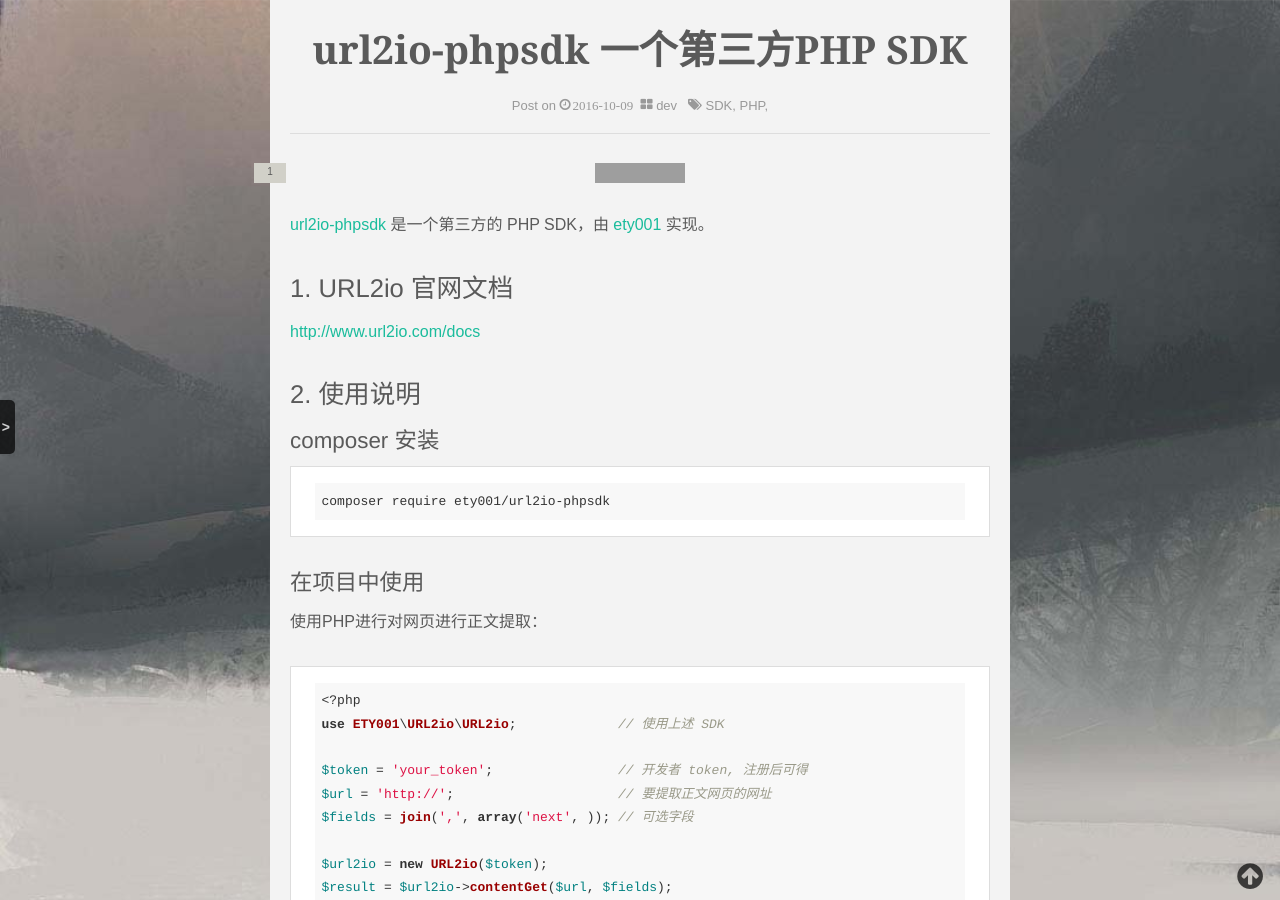
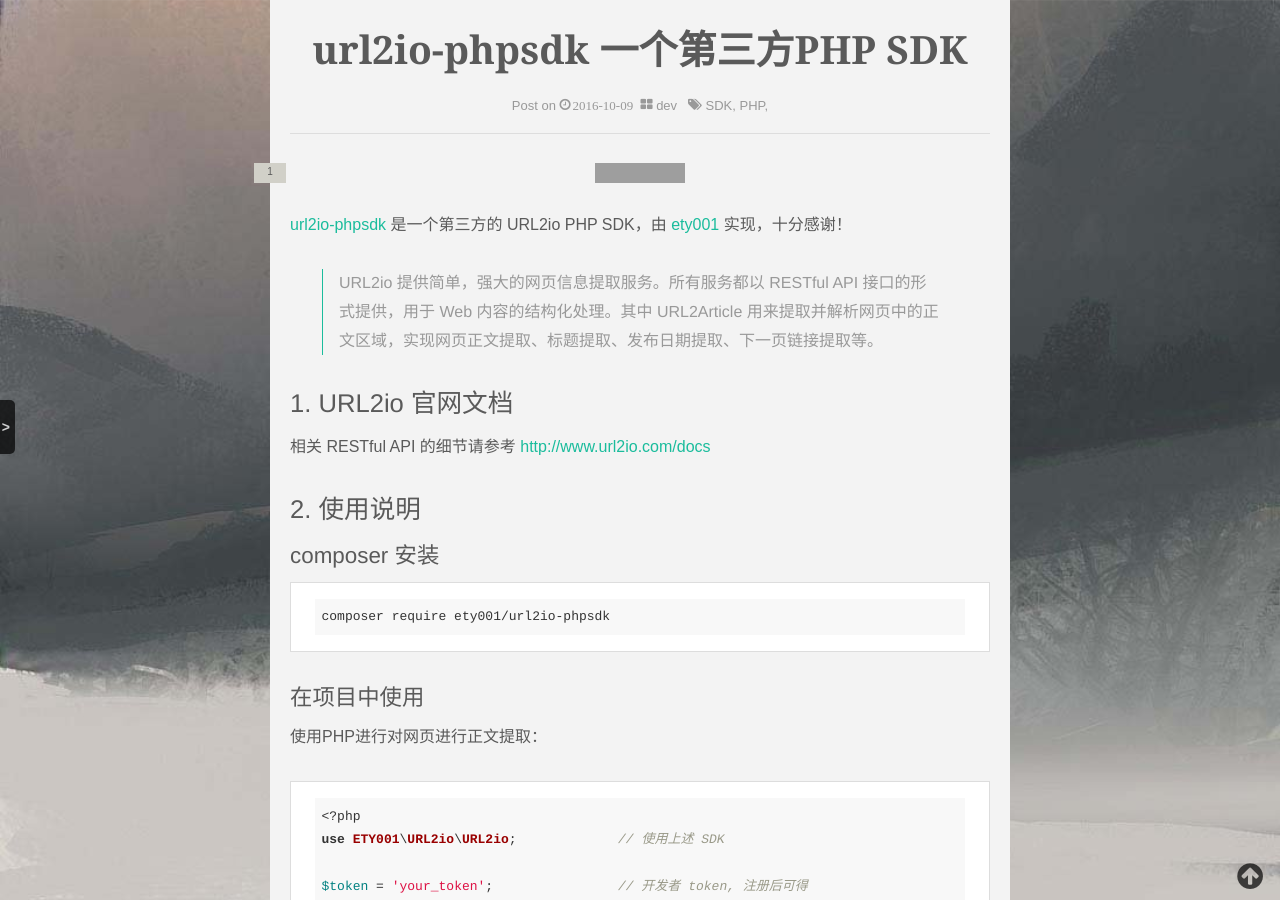
Before and after one commit to url2io/url2io.github.io, a Jekyll site: the page built from _posts/2016-10-09-PHP SDK - url2io-phpsdk (第三方).md, in a window 1280 px wide and 900 px high. Built offline with Jekyll 4.4.1, drawn with Linux system fonts in a browser that asks for light colours; nearby versions of some CDN libraries; Markdown is read by kramdown in place of the engine named in the settings; comment, search, counter and statistics services are not loaded; grey boxes are pictures that could not be loaded.

Commit message:
add post: 2016-10-28-近期（10-02~10-27）的一些更新.md

```diff
--- a/_posts/2016-10-09-PHP SDK - url2io-phpsdk (第三方).md
+++ b/_posts/2016-10-09-PHP SDK - url2io-phpsdk (第三方).md
@@ -8,13 +8,15 @@
 
 [![Build Status](https://travis-ci.org/ety001/url2io.svg?branch=master)](https://travis-ci.org/ety001/url2io)
 
-[url2io-phpsdk](https://packagist.org/packages/ety001/url2io-phpsdk) 是一个第三方的 PHP SDK，由 [ety001](http://www.domyself.me/) 实现。
+[url2io-phpsdk](https://packagist.org/packages/ety001/url2io-phpsdk) 是一个第三方的 URL2io PHP SDK，由 [ety001](http://www.domyself.me/) 实现，十分感谢！
 
 <!--more-->
+> URL2io 提供简单，强大的网页信息提取服务。所有服务都以 RESTful API 接口的形式提供，用于 Web 内容的结构化处理。其中 URL2Article 用来提取并解析网页中的正文区域，实现网页正文提取、标题提取、发布日期提取、下一页链接提取等。
+
 
 ### 1. URL2io 官网文档
 
-<http://www.url2io.com/docs>
+相关 RESTful API 的细节请参考 <http://www.url2io.com/docs>
 
 ### 2. 使用说明
 
```
Also changed, not shown: _posts/2016-10-28-近期（10-02~10-27）的一些更新.md (added, +40 -0 lines).
